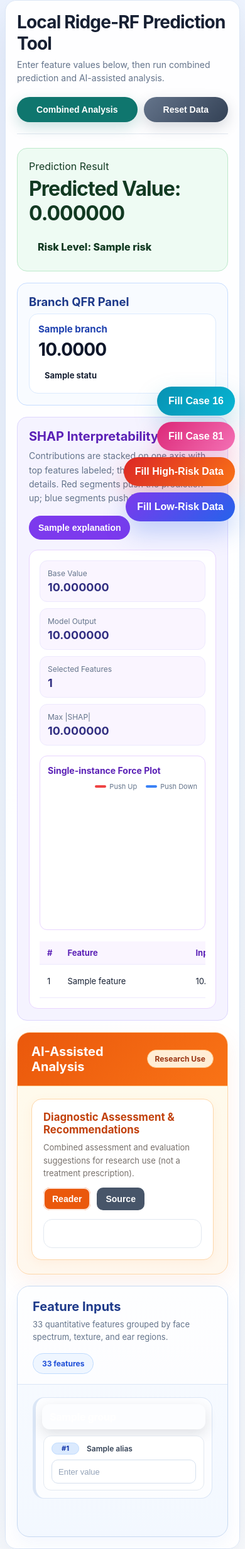
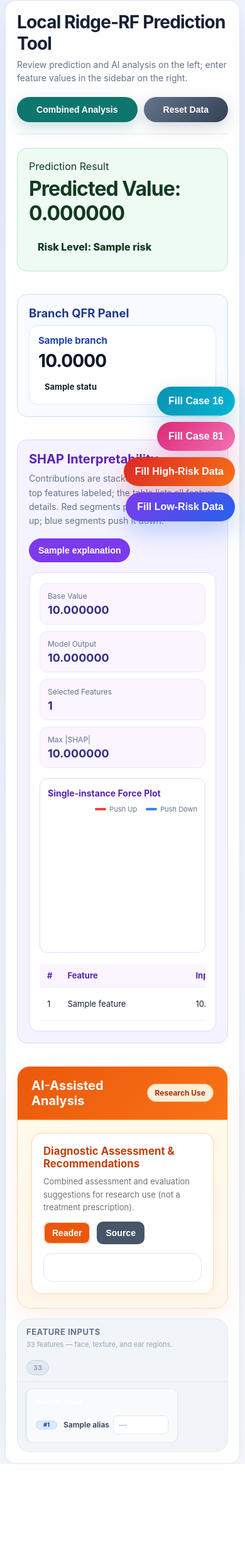
Before and after one commit to F521478963/riskpredict, a Flask app: template templates/index.html in a window 390 px wide. Shown: the whole page at 63% size. After the commit the page ends 2325 px from the top, so only its background shows below. Run offline with Flask 3, Linux system fonts and the light colour scheme; the template is opened without the code that fills it: most values are stand-ins (such as "Sample title", 1, 10 or a date in 2020); a map, chart or similar area stays blank; parts of the project's set-up code (start-up, migrations or seed data) failed here and were passed over; some libraries are stand-ins or nearby versions.

Commit message:
Update index.html

```diff
--- a/templates/index.html
+++ b/templates/index.html
@@ -185,6 +185,170 @@
       border: 1px solid #bfdbfe;
     }
 
+    .workspace {
+      display: grid;
+      grid-template-columns: minmax(0, 1fr) 340px;
+      gap: 22px;
+      align-items: start;
+    }
+
+    .workspace-main {
+      min-width: 0;
+      display: flex;
+      flex-direction: column;
+      gap: 18px;
+    }
+
+    .workspace-aside {
+      position: sticky;
+      top: 16px;
+    }
+
+    .workspace-aside .panel {
+      margin-top: 0;
+      max-height: calc(100vh - 32px);
+      display: flex;
+      flex-direction: column;
+    }
+
+    .panel--inputs {
+      border: 1px solid #e2e8f0;
+      background: #f1f5f9;
+      box-shadow: none;
+    }
+
+    .panel--inputs .panel-header {
+      padding: 12px 14px 10px;
+      background: transparent;
+      border-bottom: 1px solid #e2e8f0;
+    }
+
+    .panel--inputs .panel-header h2 {
+      font-size: 13px;
+      font-weight: 700;
+      color: #64748b;
+      letter-spacing: 0.04em;
+      text-transform: uppercase;
+    }
+
+    .panel--inputs .panel-header-desc {
+      margin-top: 4px;
+      font-size: 11px;
+      color: #94a3b8;
+    }
+
+    .panel--inputs .panel-feature-count {
+      padding: 4px 10px;
+      font-size: 11px;
+      color: #94a3b8;
+      background: #e2e8f0;
+      border-color: #cbd5e1;
+    }
+
+    .panel--inputs .panel-body {
+      padding: 10px 12px 14px;
+      overflow-y: auto;
+      flex: 1;
+      min-height: 0;
+    }
+
+    .workspace-aside .feature-groups {
+      display: flex;
+      flex-direction: column;
+      gap: 8px;
+    }
+
+    .workspace-aside .feature-group {
+      grid-area: unset;
+      padding: 8px;
+      border: 1px solid #e2e8f0;
+      border-radius: 10px;
+      border-left-width: 3px;
+      background: rgba(255, 255, 255, 0.55);
+      box-shadow: none;
+    }
+
+    .workspace-aside .feature-group h3 {
+      margin: 0 0 6px;
+      padding: 5px 8px;
+      font-size: 11px;
+      font-weight: 700;
+      border-radius: 6px;
+      box-shadow: none;
+    }
+
+    .workspace-aside .feature-grid {
+      grid-template-columns: 1fr;
+      gap: 4px;
+    }
+
+    .workspace-aside .field {
+      display: grid;
+      grid-template-columns: minmax(0, 1fr) 88px;
+      gap: 6px;
+      align-items: center;
+      padding: 4px 6px;
+      border: none;
+      border-radius: 8px;
+      background: transparent;
+      box-shadow: none;
+    }
+
+    .workspace-aside .field:focus-within {
+      background: rgba(255, 255, 255, 0.82);
+      box-shadow: none;
+    }
+
+    .workspace-aside .field label {
+      margin-bottom: 0;
+      min-width: 0;
+      font-size: 10px;
+    }
+
+    .workspace-aside .field-index {
+      min-width: 22px;
+      margin-right: 4px;
+      padding: 0 5px;
+      font-size: 9px;
+    }
+
+    .workspace-aside .field-label-main {
+      font-size: 10px;
+      color: #64748b;
+      overflow: hidden;
+      text-overflow: ellipsis;
+      white-space: nowrap;
+    }
+
+    .workspace-aside input[type="number"] {
+      height: 30px;
+      padding: 4px 8px;
+      font-size: 12px;
+      border-radius: 8px;
+      border-color: #e2e8f0;
+      background: #ffffff;
+    }
+
+    .workspace-aside #face_texture {
+      padding: 8px;
+      background: rgba(255, 255, 255, 0.4);
+    }
+
+    .workspace-aside #face_texture .feature-grid {
+      grid-template-columns: 1fr;
+      gap: 4px;
+    }
+
+    .workspace-aside #face_texture .field {
+      border: none;
+      background: transparent;
+      box-shadow: none;
+    }
+
+    .workspace-main .ai-analysis {
+      margin: 0;
+    }
+
     .feature-groups {
       display: grid;
       grid-template-columns: repeat(3, minmax(0, 1fr));
@@ -885,6 +1049,11 @@
         min-width: 980px;
       }
 
+      .workspace {
+        grid-template-columns: minmax(0, 1fr) 300px;
+        gap: 16px;
+      }
+
       .feature-groups {
         grid-template-columns: repeat(2, minmax(0, 1fr));
         grid-template-areas:
@@ -895,6 +1064,20 @@
 
       #face_texture .feature-grid {
         grid-template-columns: repeat(4, minmax(0, 1fr));
+      }
+    }
+
+    @media (max-width: 1100px) {
+      .workspace {
+        grid-template-columns: 1fr;
+      }
+
+      .workspace-aside {
+        position: static;
+      }
+
+      .workspace-aside .panel {
+        max-height: 420px;
       }
     }
 
@@ -963,6 +1146,10 @@
 
       .panel-header {
         flex-direction: column;
+      }
+
+      .workspace-aside .panel {
+        max-height: 360px;
       }
     }
 
@@ -1308,7 +1495,7 @@
     <header class="page-header" id="page-header">
       <div class="page-header-brand">
         <h1>Local Ridge-RF Prediction Tool</h1>
-        <p class="page-header-subtitle">Enter feature values below, then run combined prediction and AI-assisted analysis.</p>
+        <p class="page-header-subtitle">Review prediction and AI analysis on the left; enter feature values in the sidebar on the right.</p>
       </div>
       <div class="primary-actions" id="primary-actions" aria-label="Primary prediction actions">
         <button
@@ -1335,6 +1522,8 @@
       </div>
     </header>
 
+    <div class="workspace">
+      <div class="workspace-main">
     {% if error %}
       <div class="error">{{ error }}</div>
     {% endif %}
@@ -1524,15 +1713,17 @@
         {% endif %}
       </div>
     </section>
-
-    <form class="panel" method="post" id="manual-prediction-form">
+      </div>
+
+      <aside class="workspace-aside" aria-label="Feature inputs sidebar">
+        <form class="panel panel--inputs" method="post" id="manual-prediction-form">
           <input type="hidden" name="mode" value="manual">
           <div class="panel-header">
             <div>
               <h2>Feature Inputs</h2>
-          <p class="panel-header-desc">33 quantitative features grouped by face spectrum, texture, and ear regions.</p>
-        </div>
-        <span class="panel-feature-count">33 features</span>
+              <p class="panel-header-desc">33 features — face, texture, and ear regions.</p>
+            </div>
+            <span class="panel-feature-count">33</span>
           </div>
           <div class="panel-body">
             <div class="feature-groups">
@@ -1553,7 +1744,7 @@
                           step="any"
                           required
                           value="{{ values.get(field.name, '') }}"
-                      placeholder="Enter value"
+                          placeholder="—"
                         >
                       </div>
                     {% endfor %}
@@ -1563,6 +1754,8 @@
             </div>
           </div>
         </form>
+      </aside>
+    </div>
     <script src="https://cdn.jsdelivr.net/npm/marked/marked.min.js"></script>
     <script src="https://cdn.jsdelivr.net/npm/dompurify@3.2.4/dist/purify.min.js"></script>
     <script>
```
Lines whose indentation alone changed are shown as unchanged.
